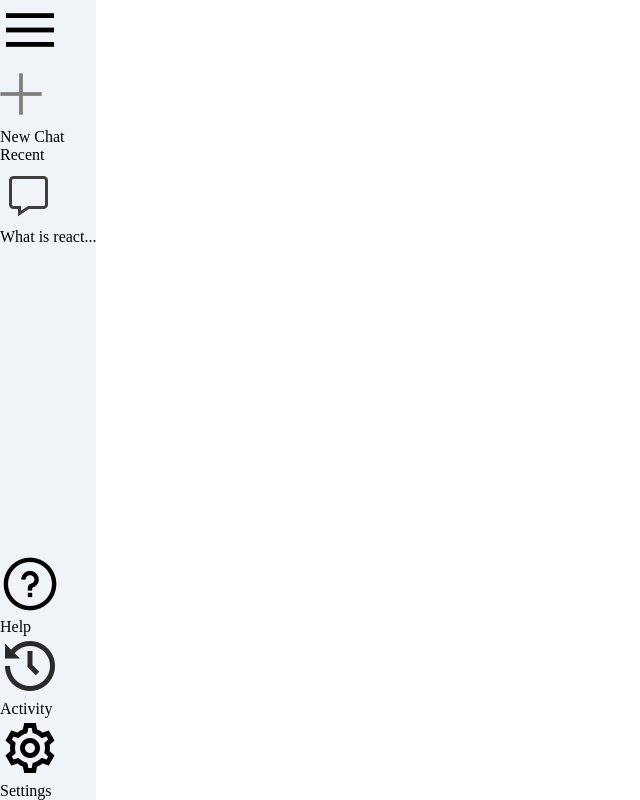
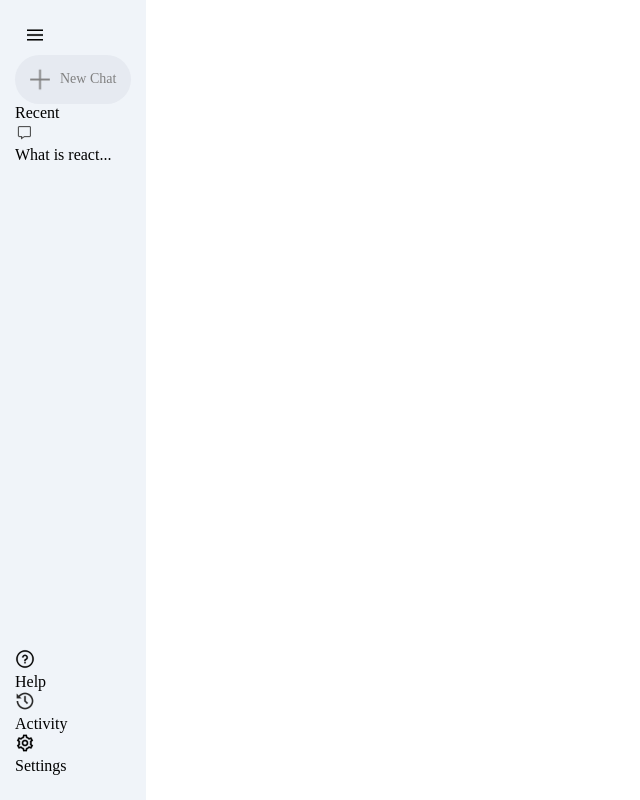
Before and after one commit to swe-robertkibet/gemini-clone, a React (Vite) app: page / in a window 1280 px wide. Shown: the whole page, without its empty margins (0-640 px from the left). Built offline with nearby package versions, Linux system fonts and the light colour scheme.

Commit message:
Update sidebar styles - new chat section

```diff
--- a/src/components/Sidebar/Sidebar.css
+++ b/src/components/Sidebar/Sidebar.css
@@ -4,4 +4,28 @@
   flex-direction: column;
   justify-content: space-between;
   background-color: #f0f4f9;
+  padding: 25px 15px;
 }
+
+.sidebar img {
+  width: 20px;
+}
+
+.sidebar .menu {
+  display: block;
+  margin-left: 10px;
+  cursor: pointer;
+}
+
+.sidebar .new-chat {
+  margin-top: 10px;
+  display: inline-flex;
+  align-items: center;
+  gap: 10px;
+  padding: 10px 15px;
+  background-color: #e6eaf1;
+  border-radius: 50px;
+  font-size: 14px;
+  color: grey;
+  cursor: pointer;
+}
--- a/src/components/Sidebar/Sidebar.jsx
+++ b/src/components/Sidebar/Sidebar.jsx
@@ -6,7 +6,7 @@ const Sidebar = () => {
   return (
     <div className="sidebar">
       <div className="top">
-        <img src={assets.menu_icon} alt="" />
+        <img className="menu" src={assets.menu_icon} alt="" />
         <div className="new-chat">
           <img src={assets.plus_icon} alt="" />
           <p>New Chat</p>
```
